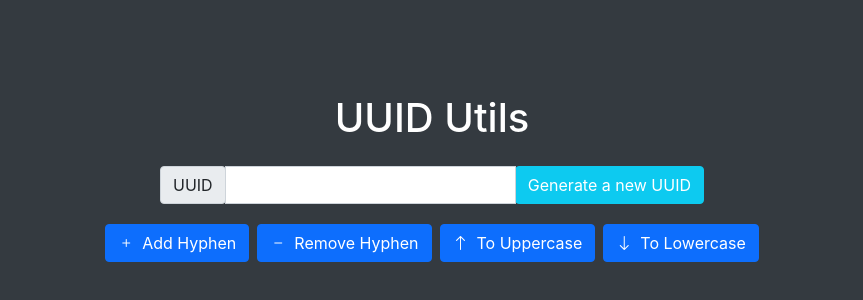
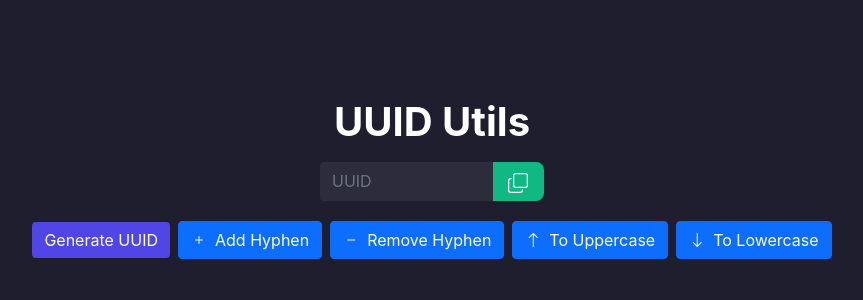
Before and after one commit to YasudaYutaka/uuid-utils, a React (Create React App) app: page / in a window 1280 px wide. Shown: the part 220-520 px from the top of the page, without its empty margins (208-1071 px from the left). Built offline with nearby package versions, Linux system fonts and the light colour scheme.

Commit message:
style: Change layout style

```diff
--- a/src/App.css
+++ b/src/App.css
@@ -2,10 +2,11 @@
 
 .App {
   text-align: center;
+  font-family: 'Inter', sans-serif;
 }
 
 .App-header {
-  background-color: #343a40;
+  background-color: #1e1e2f;
   min-height: 100vh;
   display: flex;
   flex-direction: column;
@@ -20,5 +21,41 @@
 }
 
 .white-text-btn {
-  color: #fff;
+  color: white;
 }
+
+.btn-purple {
+  background-color: #4f46e5;
+  color: white;
+  border: none;
+}
+
+.btn-purple:hover {
+  background-color: #4338ca;
+  color: white;
+}
+
+.input-purple {
+  border: none;
+  background-color:  #2c2c3a;
+  color: #f1f1f1;
+}
+
+.input-purple:focus {
+  color: #f1f1f1;
+  border-color: white;
+  background-color: #3a3a4a;
+  box-shadow: 0 0 0 0.2rem rgba(79, 70, 229, 0.25);
+}
+
+.btn-green {
+  background-color: #10b981;
+  color: white;
+  padding: 0 1rem;
+  border: none;
+  border-radius: 0 0.5rem 0.5rem 0;
+}
+
+.btn-green:hover {
+  background-color: #059669;
+}
--- a/src/App.js
+++ b/src/App.js
@@ -2,9 +2,9 @@ import './App.css';
 import React, { useState } from "react";
 import Input from "./components/input";
 import Button from './components/button';
-import Result from './components/result';
 import { addHyphen, removeHyphen, validateUUIDWithoutHyphen, validateUUID } from "./utils/uuidUtils";
 import { toUppercase, toLowercase } from "./utils/stringUtils";
+import {v4 as uuidv4} from 'uuid';
 
 function App() {
   const [uuid, setUuid] = useState([]);
@@ -22,6 +22,10 @@ function App() {
     setInputAndResult(result)
   }
 
+  const generateUUID = () => {
+    setInputAndResult(uuidv4());
+  }
+
   const handleToUppercase = () => transformUUID(toUppercase);
 
   const handleToLowercase = () => transformUUID(toLowercase);
@@ -33,12 +37,12 @@ function App() {
   return (
     <div className="App">
       <header className="App-header">
-        <h1 className="medium">
+        <h1 className="medium mb-3 fw-bold">
           UUID Utils
         </h1>
-        <Result resultText={uuidResult} />
-        <Input prependText={"UUID"} value={uuid} onChange={setUuid} onNewUUID={setInputAndResult} buttonText={"Generate a new UUID"} />
-        <div  role="group" aria-label="Basic example">
+        <Input value={uuid} onChange={setUuid} />
+        <div role="group" aria-label="UUID transformation actions">
+          <button class="btn white-text-btn btn-purple m-1" type="button" onClick={generateUUID}>Generate UUID</button>
           <Button icon={<i className="bi bi-plus"></i>} text="Add Hyphen" onClick={handleAddHyphen} />
           <Button icon={<i className="bi bi-dash"></i>} text="Remove Hyphen" onClick={handleRemoveHyphen} />
           <Button icon={<i class="bi bi-arrow-up"></i>} text="To Uppercase" onClick={handleToUppercase} />
--- a/src/components/button.js
+++ b/src/components/button.js
@@ -5,6 +5,7 @@ import React from "react";
  *
  * @param {string} text - The text to display on the button.
  * @param {function} onClick - A function to be called when the button is clicked.
+ * @param {ReactNode} [icon] - An optional icon to display inside the button.
  */
 function Button({ text, onClick, icon }) {
   return (
--- a/src/components/input.js
+++ b/src/components/input.js
@@ -6,27 +6,23 @@ import {v4 as uuidv4} from 'uuid';
  *
  * @param {string} value - The current value of the input field.
  * @param {function} onChange - A function to be called when the input field value changes.
- * @param {function} onNewUUID - A function to be called when a new UUID is generated.
- * @param {string} prependText - The text to display before the input field.
- * @param {string} buttonText - The text to display on the button.
  */
-function Input({ prependText, value, onChange, onNewUUID, buttonText }) {
+function Input({value, onChange }) {
   const handleChange = (event) => {
     onChange(event.target.value);
   };
 
-  const generateUUID = () => {
-    onNewUUID(uuidv4());
+  const copyToClipboard = () => {
+    navigator.clipboard.writeText(value)
   }
 
   return (
-    <div class="input-group mb-3 px-5 w-50 d-flex justify-content-center align-items-center">
-      <div class="input-group-prepend">
-        <span class="input-group-text" id="inputGroup-sizing-default">{prependText}</span>
-      </div>
-      <input type="text" value={value} class="form-control" onChange={handleChange} />
-      <div class="input-group-append">
-        <button class="input-group-text btn-info white-text-btn" type="button" onClick={generateUUID}>{buttonText}</button>
+    <div class="mb-3 px-5 w-25 d-flex flex-column justify-content-center align-items-center">
+      <div class="input-group d-flex">
+        <input type="text" class="form-control input-purple" value={value} placeholder="UUID" onChange={handleChange} />
+        <div class="input-group-append">
+          <button class="btn-green" onClick={copyToClipboard}><i class="bi bi-copy fs-5"></i></button>
+        </div>
       </div>
     </div>
   );
--- a/src/components/result.js
+++ /dev/null
@@ -1,27 +0,0 @@
-import React from "react";
-import { UilCopy } from '@iconscout/react-unicons'
-
-/**
- * A reusable component that displays a result text and an icon to copy the text to the clipboard.
- *
- * @param {string} resultText - The text to display as the result.
- */
-function Result({ resultText }) {
-
-    const copyToClipboard = () => {
-        navigator.clipboard.writeText(resultText)
-    }
-
-    return (
-      <div class="d-flex flex-row">
-          <p class="px-3">{resultText}</p>
-          {resultText.length > 0 &&
-              <div data-toggle="tooltip" data-placement="top" title="Copy">
-                <UilCopy class="result__icon" onClick={copyToClipboard} size="40" color="#61DAFB" />
-              </div>
-          }
-      </div>
-    );
-}
-
-export default Result;
```
